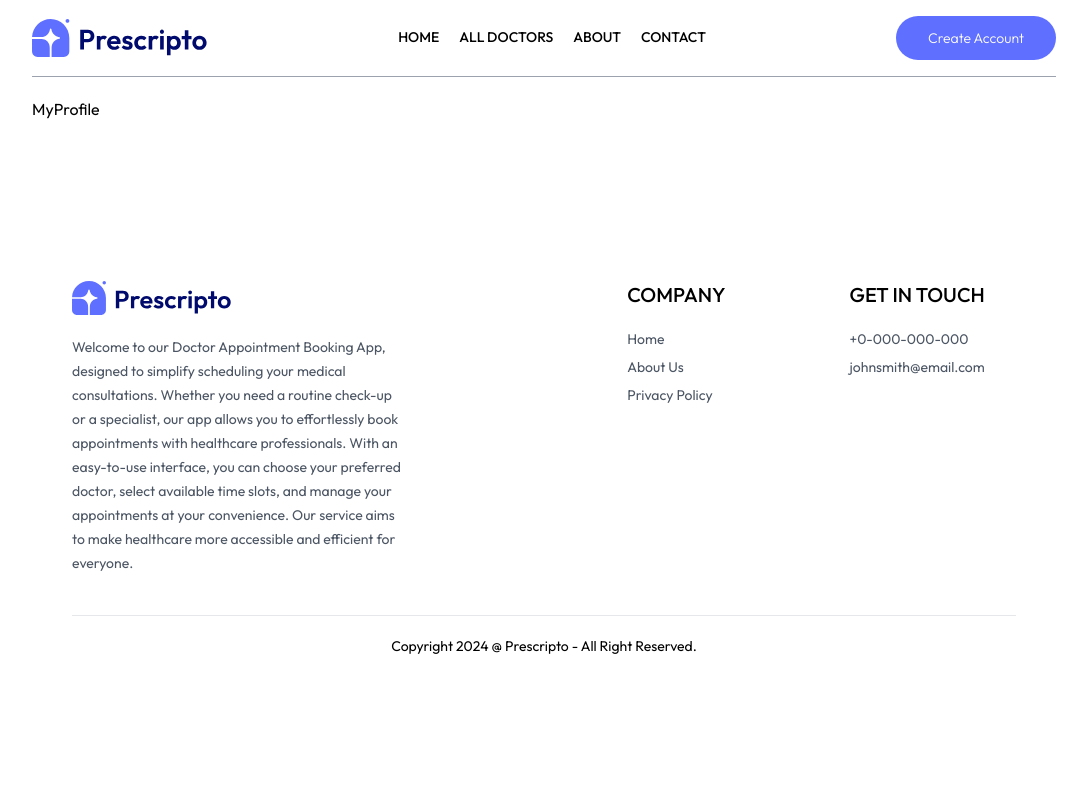
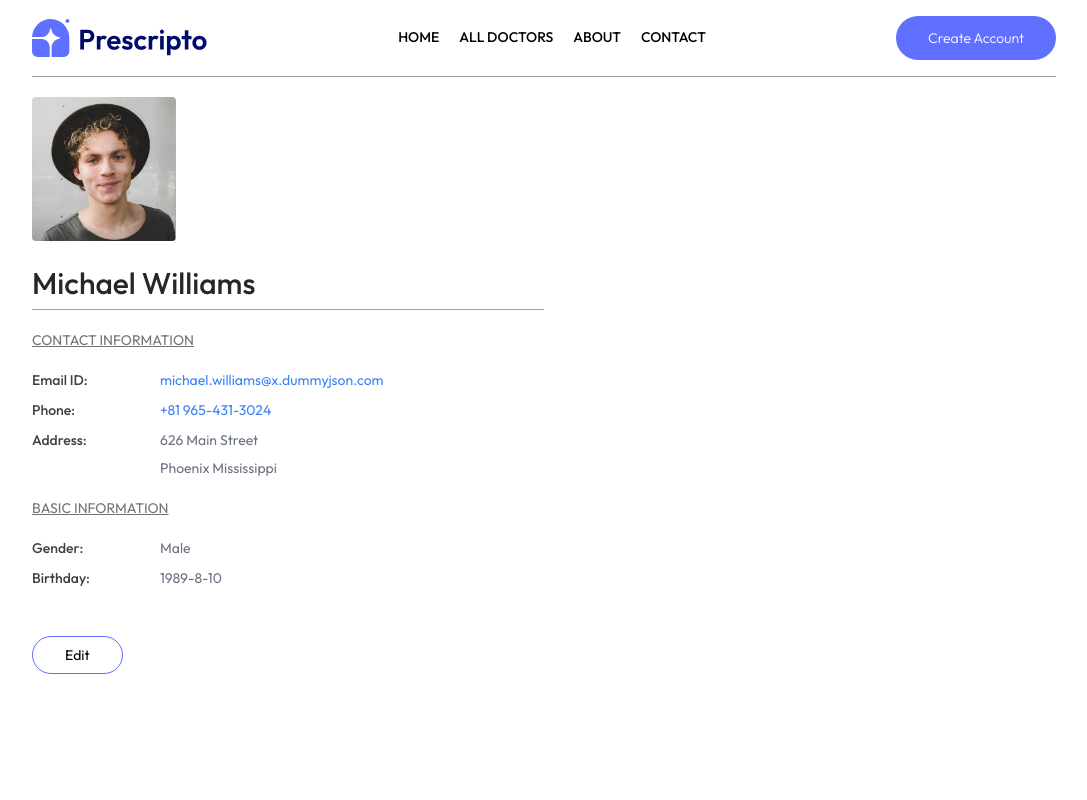
Before and after one commit to karananeja/prescripto-fe, a React (Vite) app: page /my-profile in a window 1280 px wide. Shown: the top 800 px of the page, without its empty margins (96-1183 px from the left). Built offline with nearby package versions, Linux system fonts and the light colour scheme.

Commit message:
chore: complete the my profile page

```diff
--- a/src/pages/MyProfile.tsx
+++ b/src/pages/MyProfile.tsx
@@ -1,3 +1,150 @@
+import { useState } from 'react';
+
+import { assets } from '../assets/assets';
+
+const GENDER_OPTIONS = ['Male', 'Female'];
+
 export const MyProfile = () => {
-  return <div>MyProfile</div>;
+  const [userData, setUserData] = useState({
+    name: 'Michael Williams',
+    image: assets.profile_pic,
+    phone: '+81 965-431-3024',
+    email: 'michael.williams@x.dummyjson.com',
+    address: { line1: '626 Main Street', line2: 'Phoenix Mississippi' },
+    gender: 'Male',
+    dob: '1989-8-10',
+  });
+  const [isEdit, setIsEdit] = useState(false);
+
+  return (
+    <div className='max-w-lg flex flex-col gap-2 text-sm'>
+      <img className='w-36 rounded' src={userData.image} alt='profile-pic' />
+
+      {isEdit ? (
+        <input
+          className='bg-gray-100 text-3xl font-medium max-w-60 mt-4'
+          type='text'
+          value={userData.name}
+          onChange={(e) =>
+            setUserData((prev) => ({ ...prev, name: e.target.value }))
+          }
+        />
+      ) : (
+        <p className='text-3xl font-medium text-neutral-800 mt-4'>
+          {userData.name}
+        </p>
+      )}
+
+      <hr className='bg-zinc-400 h-[1px] border-none' />
+
+      <p className='text-neutral-500 underline mt-3'>CONTACT INFORMATION</p>
+
+      <div className='grid grid-cols-[1fr_3fr] gap-y-2.5 mt-3 text-neutral-700'>
+        <p className='font-medium'>Email ID:</p>
+        <p className='text-blue-500'>{userData.email}</p>
+
+        <p className='font-medium'>Phone:</p>
+        {isEdit ? (
+          <input
+            className='bg-gray-100 max-w-52'
+            type='text'
+            value={userData.phone}
+            onChange={(e) =>
+              setUserData((prev) => ({ ...prev, phone: e.target.value }))
+            }
+          />
+        ) : (
+          <p className='text-blue-500'>{userData.phone}</p>
+        )}
+
+        <p className='font-medium'>Address:</p>
+        {isEdit ? (
+          <p className='flex flex-col gap-2'>
+            <input
+              className='bg-gray-100'
+              type='text'
+              value={userData.address.line1}
+              onChange={(e) =>
+                setUserData((prev) => ({
+                  ...prev,
+                  address: { ...prev.address, line1: e.target.value },
+                }))
+              }
+            />
+            <input
+              className='bg-gray-100'
+              type='text'
+              value={userData.address.line2}
+              onChange={(e) =>
+                setUserData((prev) => ({
+                  ...prev,
+                  address: { ...prev.address, line2: e.target.value },
+                }))
+              }
+            />
+          </p>
+        ) : (
+          <p className='text-gray-500 flex flex-col gap-2'>
+            <span>{userData.address.line1}</span>
+            <span>{userData.address.line2}</span>
+          </p>
+        )}
+      </div>
+
+      <p className='text-neutral-500 underline mt-3'>BASIC INFORMATION</p>
+
+      <div className='grid grid-cols-[1fr_3fr] gap-y-2.5 mt-3 text-neutral-700'>
+        <p className='font-medium'>Gender:</p>
+        {isEdit ? (
+          <select
+            className='bg-gray-100 max-w-28'
+            value={userData.gender}
+            onChange={(e) =>
+              setUserData((prev) => ({ ...prev, gender: e.target.value }))
+            }
+          >
+            {GENDER_OPTIONS.map((gender) => (
+              <option key={gender} value={gender}>
+                {gender}
+              </option>
+            ))}
+          </select>
+        ) : (
+          <p className='text-gray-500'>{userData.gender}</p>
+        )}
+
+        <p className='font-medium'>Birthday:</p>
+        {isEdit ? (
+          <input
+            className='bg-gray-100 max-w-28'
+            type='date'
+            value={userData.dob}
+            onChange={(e) =>
+              setUserData((prev) => ({ ...prev, dob: e.target.value }))
+            }
+          />
+        ) : (
+          <p className='text-gray-500'>{userData.dob}</p>
+        )}
+      </div>
+
+      <div className='mt-10'>
+        {isEdit ? (
+          <button
+            className='border border-primary px-8 py-2 rounded-full hover:bg-primary hover:text-white transition-all duration-300'
+            onClick={() => setIsEdit(!isEdit)}
+          >
+            Save Information
+          </button>
+        ) : (
+          <button
+            className='border border-primary px-8 py-2 rounded-full hover:bg-primary hover:text-white transition-all duration-300'
+            onClick={() => setIsEdit(!isEdit)}
+          >
+            Edit
+          </button>
+        )}
+      </div>
+    </div>
+  );
 };
```
